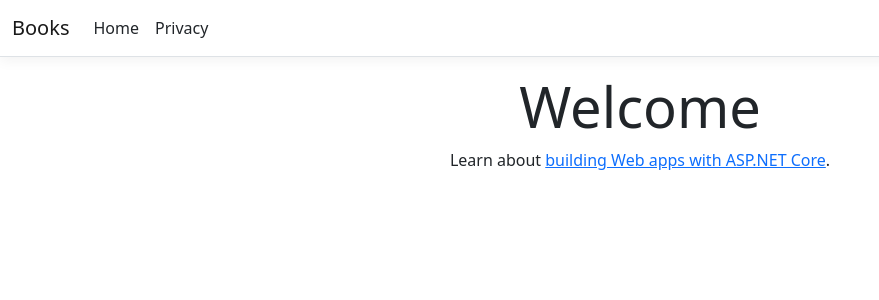
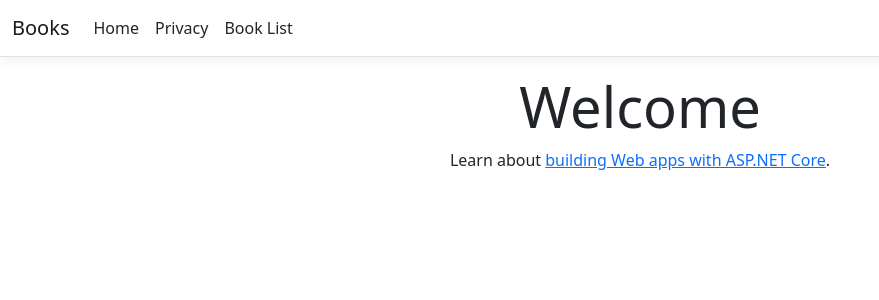
Before and after one commit to ArianaRexhepi/BookShop, an ASP.NET Core app: page / in a window 1280 px wide. Shown: the top 300 px of the page, without its empty margins (0-879 px from the left). Run offline with ASP.NET Core 8, Linux system fonts and the light colour scheme; style sheets or scripts are compiled from the project's sources; the project's own start-up code is not run, and a stand-in starts its controllers and pages.

Commit message:
dotnet build fixies

```diff
--- a/Views/Shared/_Layout.cshtml
+++ b/Views/Shared/_Layout.cshtml
@@ -25,6 +25,9 @@
                         <li class="nav-item">
                             <a class="nav-link text-dark" asp-area="" asp-controller="Home" asp-action="Privacy">Privacy</a>
                         </li>
+                        <li class="nav-item">
+                            <a class="nav-link text-dark" asp-area="" asp-controller="Book" asp-action="Index">Book List</a>
+                        </li>
                     </ul>
                 </div>
             </div>
```
Also changed, not shown: 13 other files.
